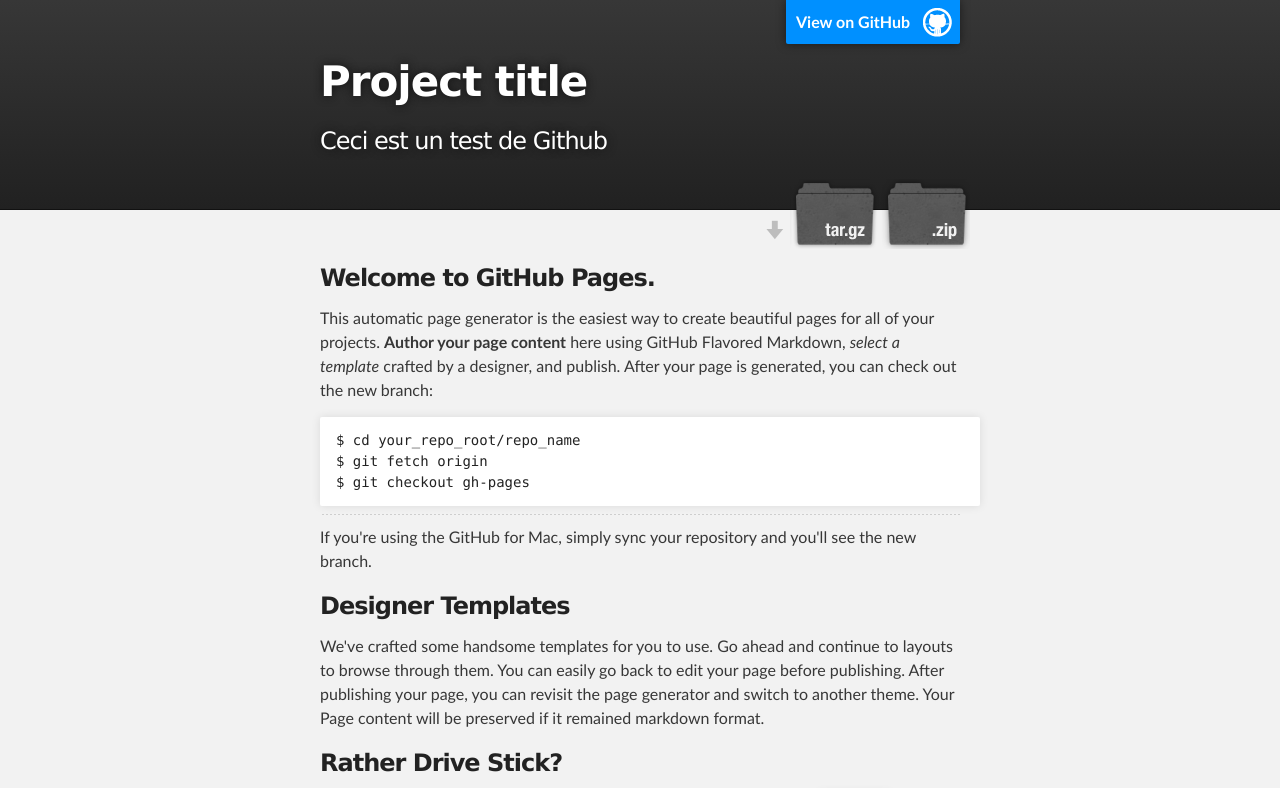
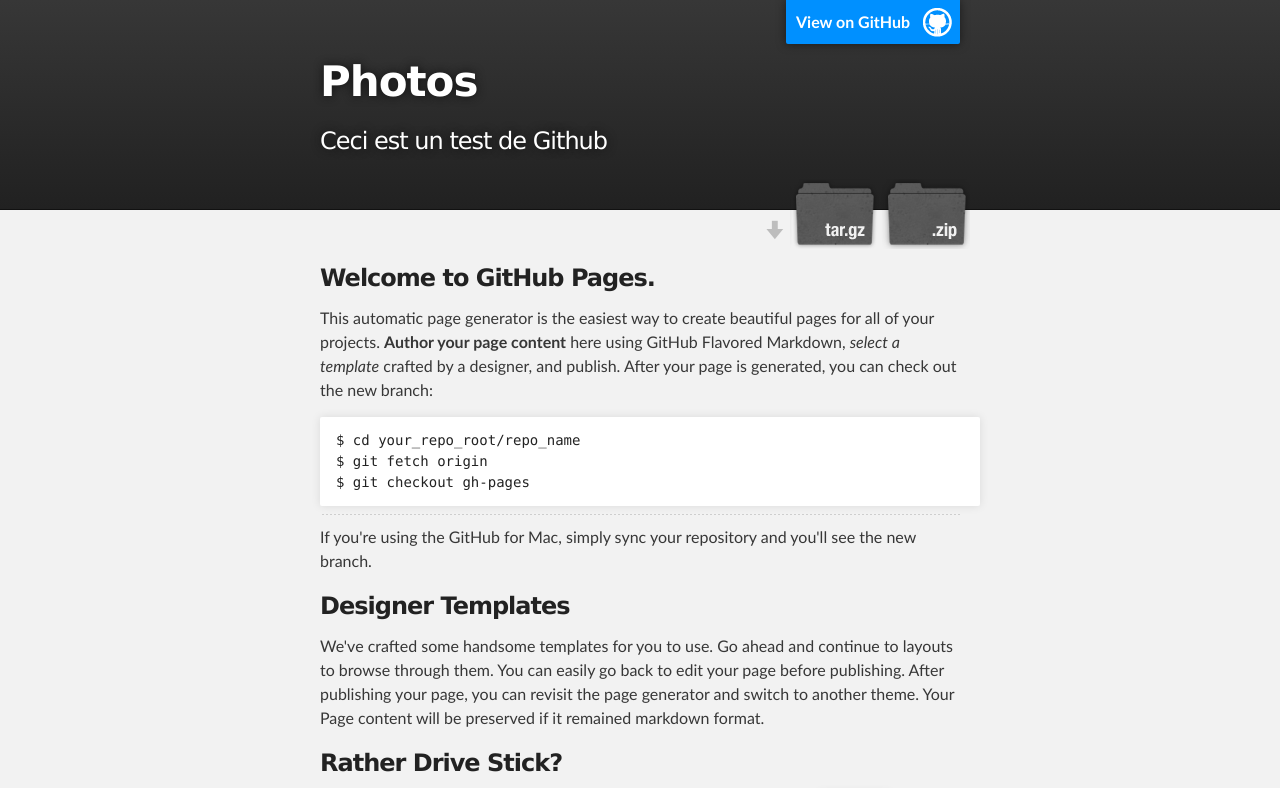
Before and after one commit to LohyerC/Photos, a plain HTML site: page index.html in a window 1280 px wide. Shown: the top 788 px of the page. Drawn offline with Linux system fonts and the light colour scheme.

Commit message:
Revert "Update index.html"
This reverts commit d1e1c565d89be5a2697a93f8dfa8eeab6e9a5194.

```diff
--- a/index.html
+++ b/index.html
@@ -18,7 +18,7 @@
         <header class="inner">
           <a id="forkme_banner" href="https://github.com/LohyerC/Photos">View on GitHub</a>
 
-          <h1 id="project_title">Project title</h1>
+          <h1 id="project_title">Photos</h1>
           <h2 id="project_tagline">Ceci est un test de Github</h2>
 
             <section id="downloads">
```
